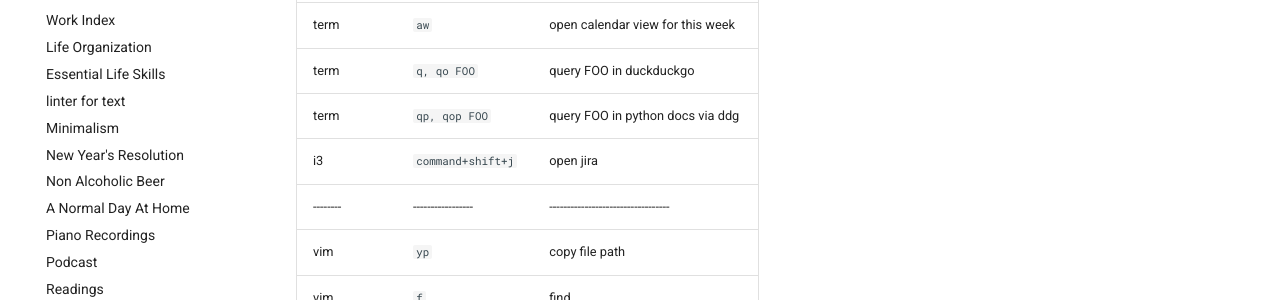
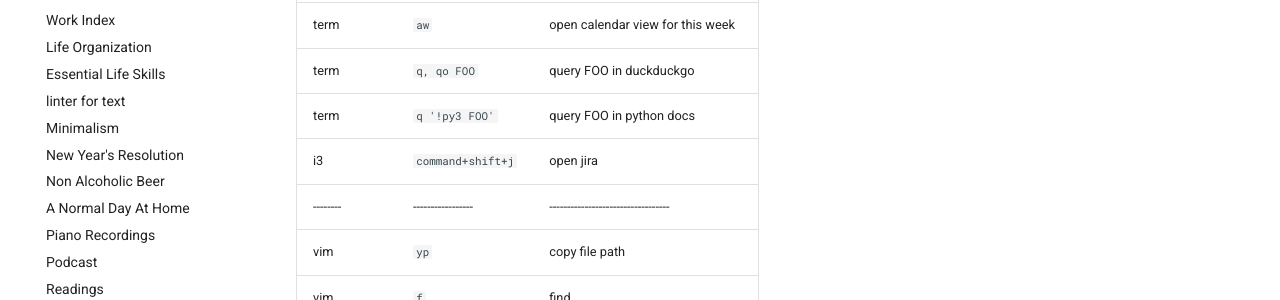
Before and after one commit to ynotstartups/notes, an MkDocs documentation site: the page built from notes/reminders.md, in a window 1280 px wide and 900 px high, scrolled down 493 px. Shown: the part 152-452 px from the top of the window. Built offline with MkDocs 1.6.1 and Material for MkDocs 9.7.7, drawn with Linux system fonts in a browser that asks for light colours.

Commit message:
reminder to use bang

```diff
--- a/notes/reminders.md
+++ b/notes/reminders.md
@@ -16,7 +16,7 @@ Note: Move to ./reading.md when done.
 | term     | `am`              | open calender view for this month  |
 | term     | `aw`              | open calendar view for this week   |
 | term     | `q, qo FOO`       | query FOO in duckduckgo            |
-| term     | `qp, qop FOO`     | query FOO in python docs via ddg   |
+| term     | `q '!py3 FOO'`    | query FOO in python docs           |
 | i3       | `command+shift+j` | open jira                          |
 | -------- | ----------------- | ---------------------------------- |
 | vim      | `yp`              | copy file path                     |
```
